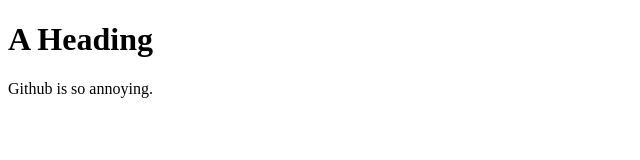
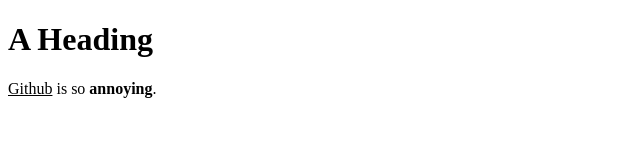
Before and after one commit to hp3913/exploring-cs, a plain HTML site: page index.html in a window 1280 px wide. Shown: the full height of the page, 0-640 px from the left. Drawn offline with Linux system fonts and the light colour scheme.

Commit message:
Added bold and underline

```diff
--- a/index.html
+++ b/index.html
@@ -2,6 +2,6 @@
 <html>
  <body>
   <h1>A Heading</h1>
-   	<p>Github is so annoying.</p>
+  <p><u>Github</u> is so <b>annoying</b>.</p>
  </body>
 </html>
```
